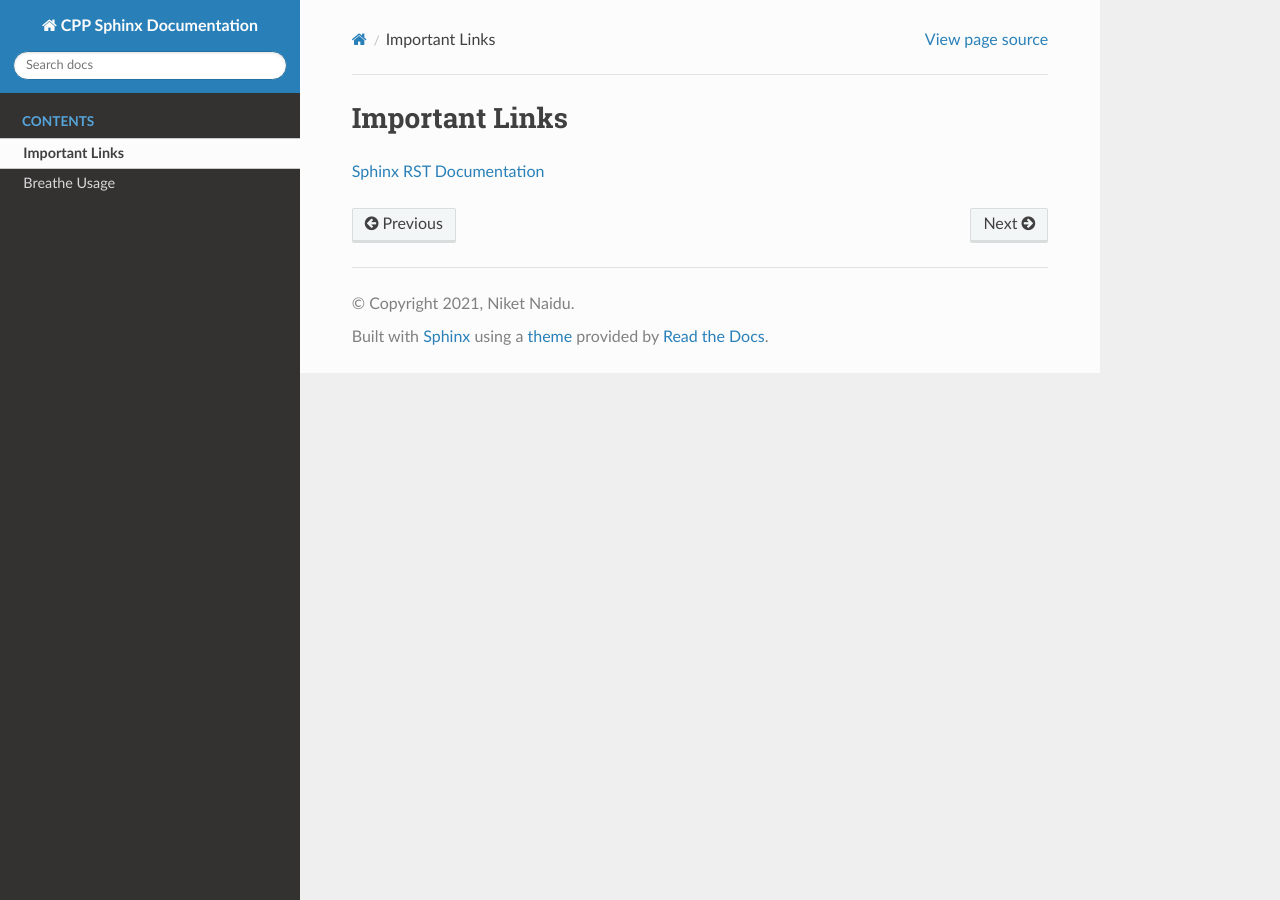
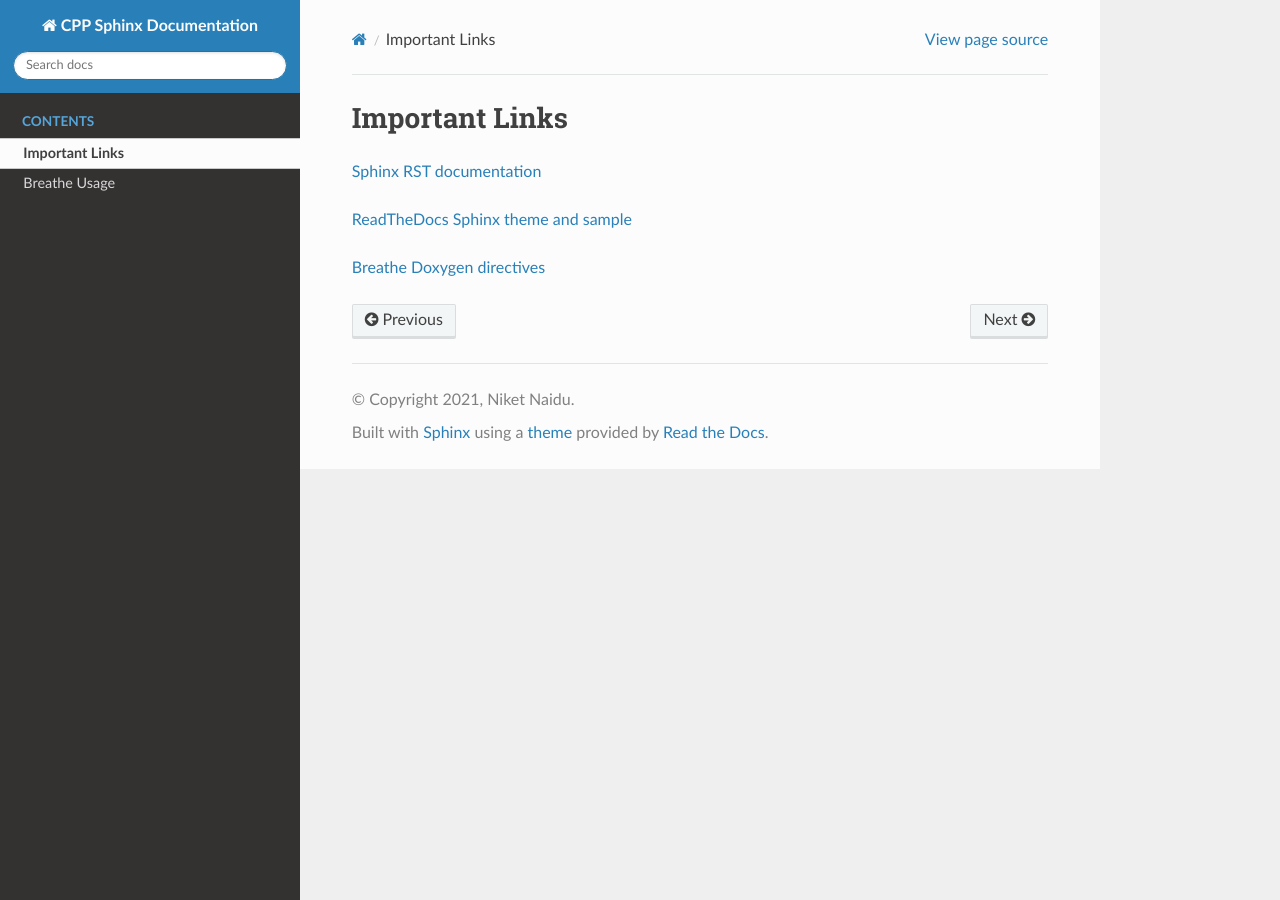
Before and after one commit to coder137/cpp_sphinx_documentation, a Sphinx documentation site: the page built from docs/source/pages/important_links.rst, in a window 1280 px wide. Built offline with Sphinx 7.4.7 and the Read the Docs theme 2.0.0, drawn with Linux system fonts in a browser that asks for light colours.

Commit message:
Update important_links.rst

```diff
--- a/docs/source/pages/important_links.rst
+++ b/docs/source/pages/important_links.rst
@@ -1,4 +1,8 @@
 Important Links
 ===============
 
-`Sphinx RST Documentation <https://www.sphinx-doc.org/en/master/usage/restructuredtext/index.html>`_
+`Sphinx RST documentation <https://www.sphinx-doc.org/en/master/usage/restructuredtext/index.html>`_
+
+`ReadTheDocs Sphinx theme and sample <https://sphinx-rtd-theme.readthedocs.io/en/stable/index.html>`_
+
+`Breathe Doxygen directives <https://breathe.readthedocs.io/en/latest/directives.html>`_
```
